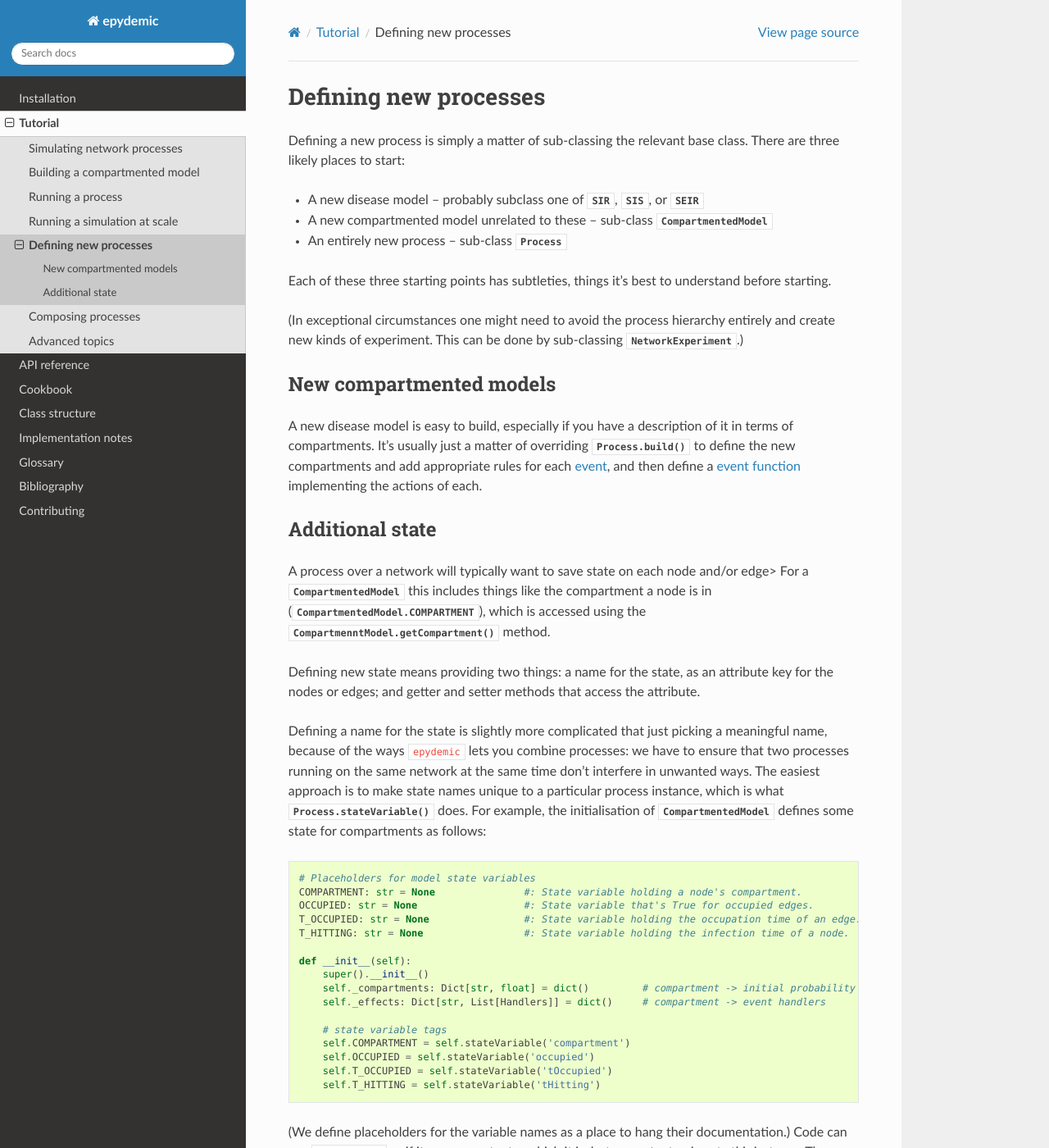
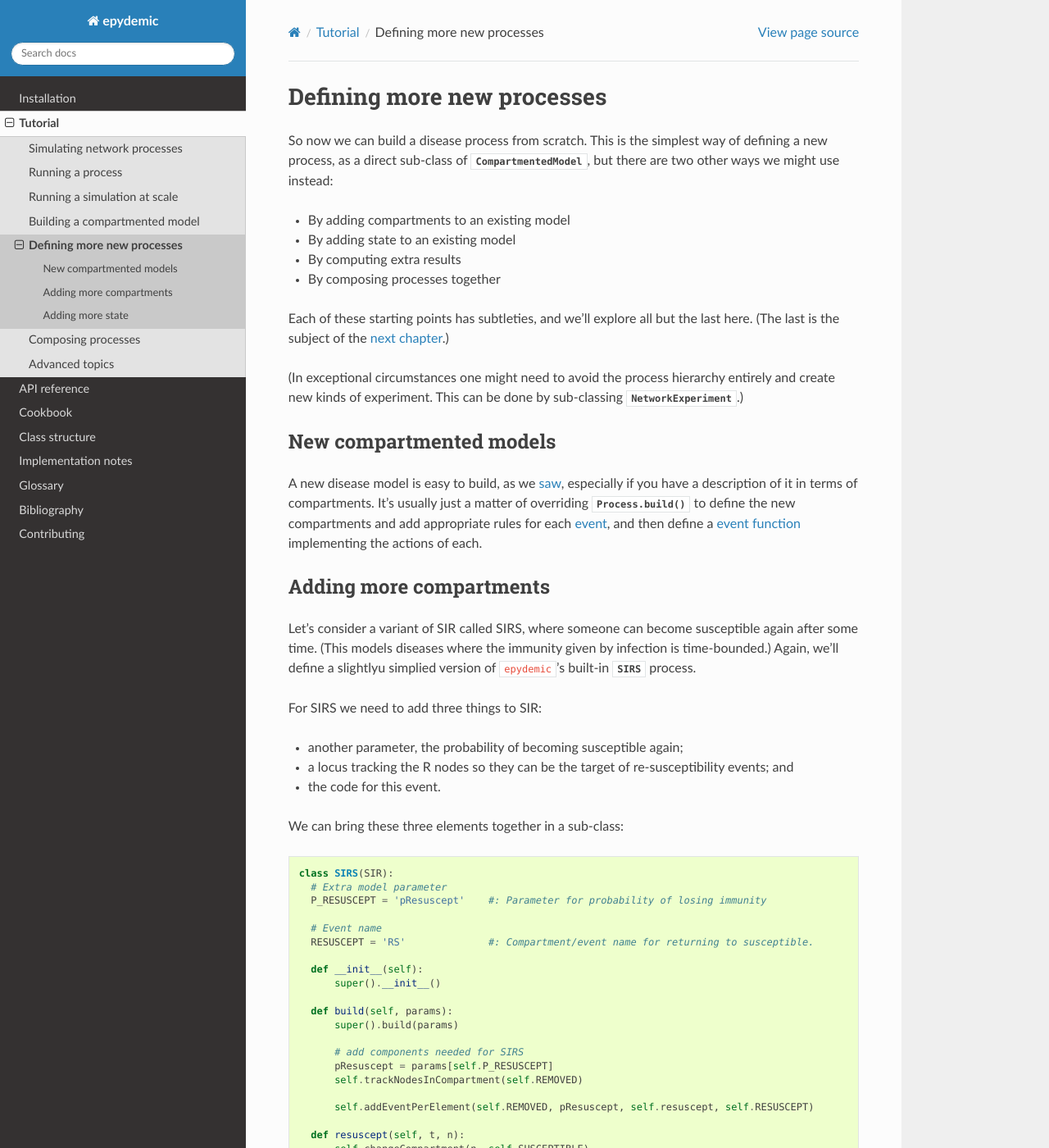
Before and after one commit to simoninireland/epydemic, a Sphinx documentation site: the page built from doc/tutorial/subclassing.rst, in a window 1280 px wide and 1400 px high. Shown: the whole window at 82% size. Built offline with Sphinx 7.4.7 and the Read the Docs theme 2.0.0, drawn with Linux system fonts in a browser that asks for light colours; some of the changed text lies outside the part shown.

```diff
--- a/doc/tutorial.rst
+++ b/doc/tutorial.rst
@@ -12,9 +12,9 @@ book on epidemic modelling :cite:`em`.
     :maxdepth: 2
 
     tutorial/simulation.rst
-    tutorial/build-sir.rst
     tutorial/use-standard-model.rst
     tutorial/run-at-scale.rst
+    tutorial/build-sir.rst
     tutorial/subclassing.rst
     tutorial/process-composition.rst
     tutorial/advanced-topics.rst
--- a/doc/tutorial/simulation.rst
+++ b/doc/tutorial/simulation.rst
@@ -71,4 +71,4 @@ There are two kinds of dynamics currently supported by ``epydemic``:
      this distribution. This can be very efficient if events are rare, since it jumps
      over times when "nothing happens".
 
-We'll now show how to put these classes toigether to :ref:`build-sir`.
+We'll now show how to put these classes together.
--- a/doc/tutorial/subclassing.rst
+++ b/doc/tutorial/subclassing.rst
@@ -2,20 +2,22 @@
 
 .. currentmodule:: epydemic
 
-Defining new processes
-======================
+Defining more new processes
+===========================
 
-Defining a new process is simply a matter of sub-classing the relevant
-base class. There are three likely places to start:
+So now we can build a disease process from scratch. This is the
+simplest way of defining a new process, as a direct sub-class of
+:class:`CompartmentedModel`, but there are two other ways we might use
+instead:
 
-- A new disease model -- probably subclass one of :class:`SIR`,
-  :class:`SIS`, or :class:`SEIR`
-- A new compartmented model unrelated to these -- sub-class
-  :class:`CompartmentedModel`
-- An entirely new process -- sub-class :class:`Process`
+- By adding compartments to an existing model
+- By adding state to an existing model
+- By computing extra results
+- By composing processes together
 
-Each of these three starting points has subtleties, things it's best to
-understand before starting.
+Each of these starting points has subtleties, and we'll explore all
+but the last here. (The last is the subject of the :ref:`next chapter
+<process-composition>`.)
 
 (In exceptional circumstances one might need to avoid the process
 hierarchy entirely and create new kinds of experiment. This can be
@@ -25,15 +27,70 @@ done by sub-classing :class:`NetworkExperiment`.)
 New compartmented models
 ------------------------
 
-A new disease model is easy to build, especially if you have a
-description of it in terms of compartments. It's usually just a matter
-of overriding :meth:`Process.build` to define the new compartments and
-add appropriate rules for each :term:`event`, and then define a
+A new disease model is easy to build, as we :ref:`saw <build-sir>`,
+especially if you have a description of it in terms of
+compartments. It's usually just a matter of overriding
+:meth:`Process.build` to define the new compartments and add
+appropriate rules for each :term:`event`, and then define a
 :term:`event function` implementing the actions of each.
 
 
-Additional state
-----------------
+Adding more compartments
+------------------------
+
+Let's consider a variant of SIR called SIRS, where someone can become
+susceptible again after some time. (This models diseases where the
+immunity given by infection is time-bounded.)  Again, we'll define a
+slightlyu simplied version of ``epydemic``'s built-in :class:`SIRS`
+process.
+
+For SIRS we need to add three things to SIR:
+
+- another parameter, the probability of becoming susceptible again;
+- a locus tracking the R nodes so they can be the target of
+  re-susceptibility events; and
+- the code for this event.
+
+We can bring these three elements together in a sub-class:
+
+.. code-block:: python
+
+  class SIRS(SIR):
+    # Extra model parameter
+    P_RESUSCEPT = 'pResuscept'    #: Parameter for probability of losing immunity
+
+    # Event name
+    RESUSCEPT = 'RS'              #: Compartment/event name for returning to susceptible.
+
+    def __init__(self):
+	super().__init__()
+
+    def build(self, params):
+	super().build(params)
+
+	# add components needed for SIRS
+	pResuscept = params[self.P_RESUSCEPT]
+	self.trackNodesInCompartment(self.REMOVED)
+
+	self.addEventPerElement(self.REMOVED, pResuscept, self.resuscept, self.RESUSCEPT)
+
+    def resuscept(self, t, n):
+	self.changeCompartment(n, self.SUSCEPTIBLE)
+
+From what we've seen already this is hopefully quite clear. The new
+sub-class builds on :class:`SIR`, adding to its :meth:`SIR.build`
+method to track nodes in the removed compartment and add an event with
+the probability given by the experimental parameter. The code for this
+event simply changes the node's compartment back to susceptible.
+
+.. note ::
+
+    You can see the code for the SIRS process
+    `here <https://raw.githubusercontent.com/simoninireland/epydemic/master/epydemic/sirs_model.py>`_.
+
+
+Adding more state
+-----------------
 
 A process over a network will typically want to save state on each
 node and/or edge> For a :class:`CompartmentedModel` this includes
```
Also changed, not shown: doc/tutorial/build-sir.rst (+142 -95 lines), doc/tutorial/process-composition.rst (+5 -26 lines), doc/tutorial/use-standard-model.rst (+48 -38 lines).
